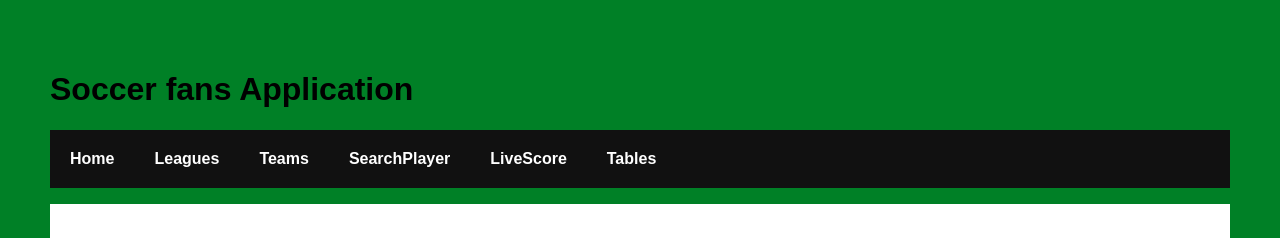
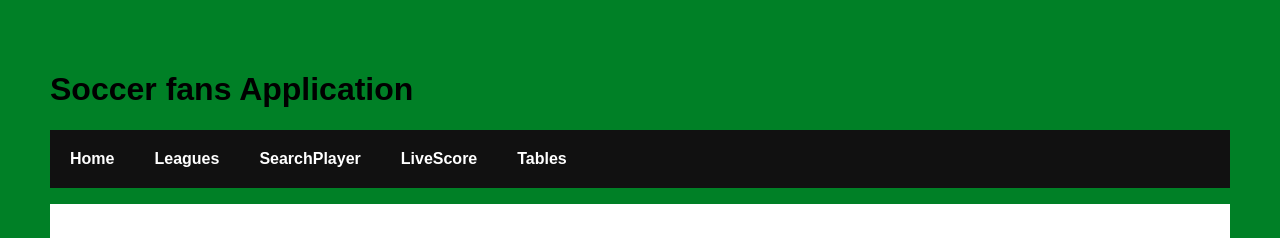
Before and after one commit to mugishamatt/soccer-fans-app, a React (Create React App) app: page / in a window 1280 px wide. Shown: the top 238 px of the page. Built offline with nearby package versions, Linux system fonts and the light colour scheme.

Commit message:
removed team route

```diff
--- a/src/Routes.js
+++ b/src/Routes.js
@@ -1,10 +1,10 @@
 import React from 'react';
 import Home from "./Components/Home"
-import Leagues from "./Components/Leagues"
+import Leagues from "./Containers/League"
 import Teams from "./Components/Teams"
 import LiveScore from "./Components/LiveScore"
 import Tables from "./Components/Tables"
-import SearchPlayer from "./Components/SearchPlayer"
+import SearchPlayer from "./Containers/searchPlayer"
 
 
 import {
@@ -24,7 +24,7 @@ class Routes extends React.Component {
           <ul className="header">
             <li><NavLink to="/">Home</NavLink></li>
             <li><NavLink to="/leagues">Leagues</NavLink></li>
-            <li><NavLink to="/Teams">Teams</NavLink></li>
+            {/* <li><NavLink to="/Teams">Teams</NavLink></li> */}
             <li><NavLink to="/SearchPlayer">SearchPlayer</NavLink></li>
 
             <li><NavLink to="/LiveScore">LiveScore</NavLink></li>
@@ -34,7 +34,7 @@ class Routes extends React.Component {
             <div className="content">
               <Route exact path="/" component={Home} />
               <Route path="/leagues" component={Leagues} />
-              <Route path="/Teams" component={Teams}/>
+              {/* <Route path="/Teams" component={Teams}/> */}
               <Route path="/SearchPlayer" component={SearchPlayer}/>
               <Route path="/LiveScore" component={LiveScore}/>
               <Route path="/Tables" component={Tables}/>
```
